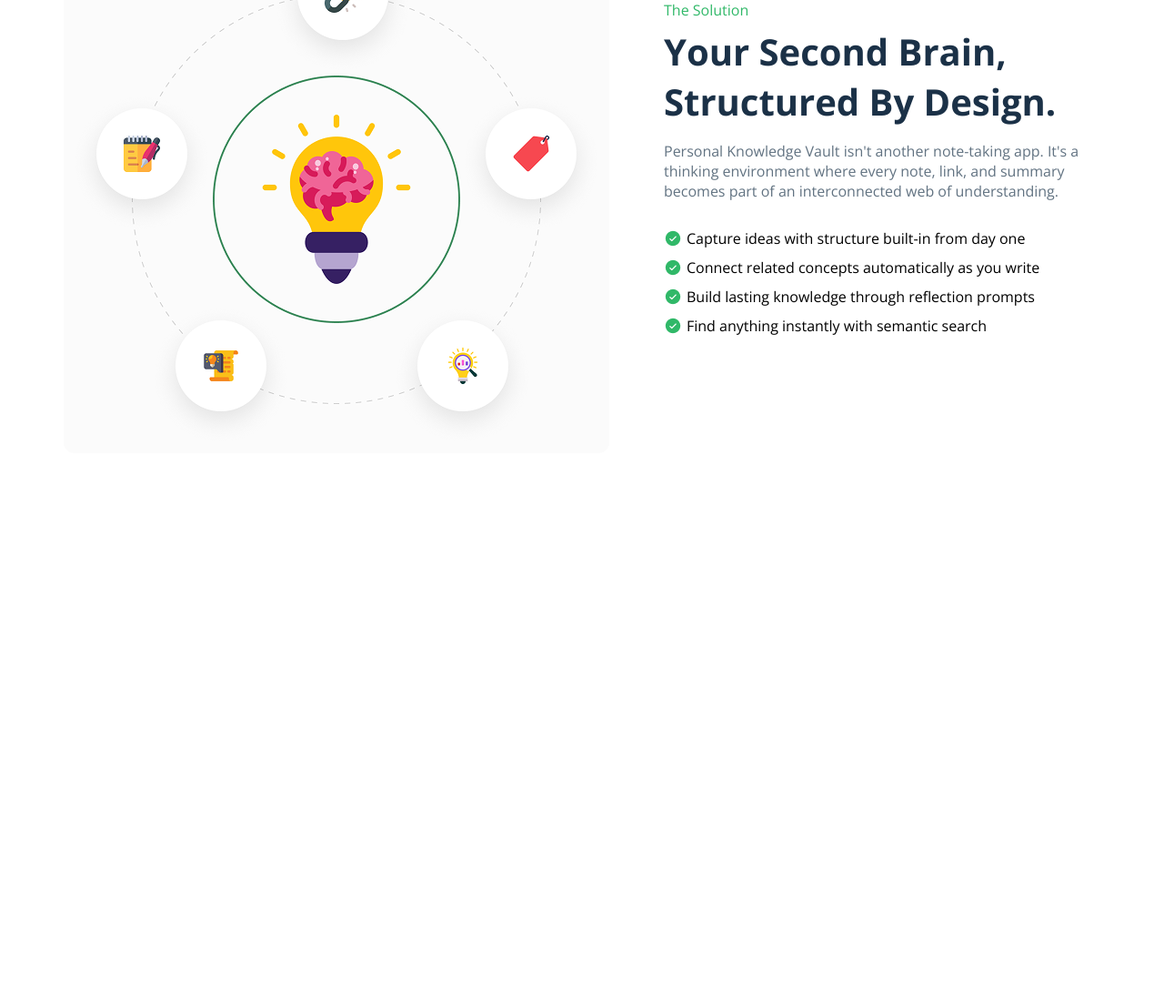
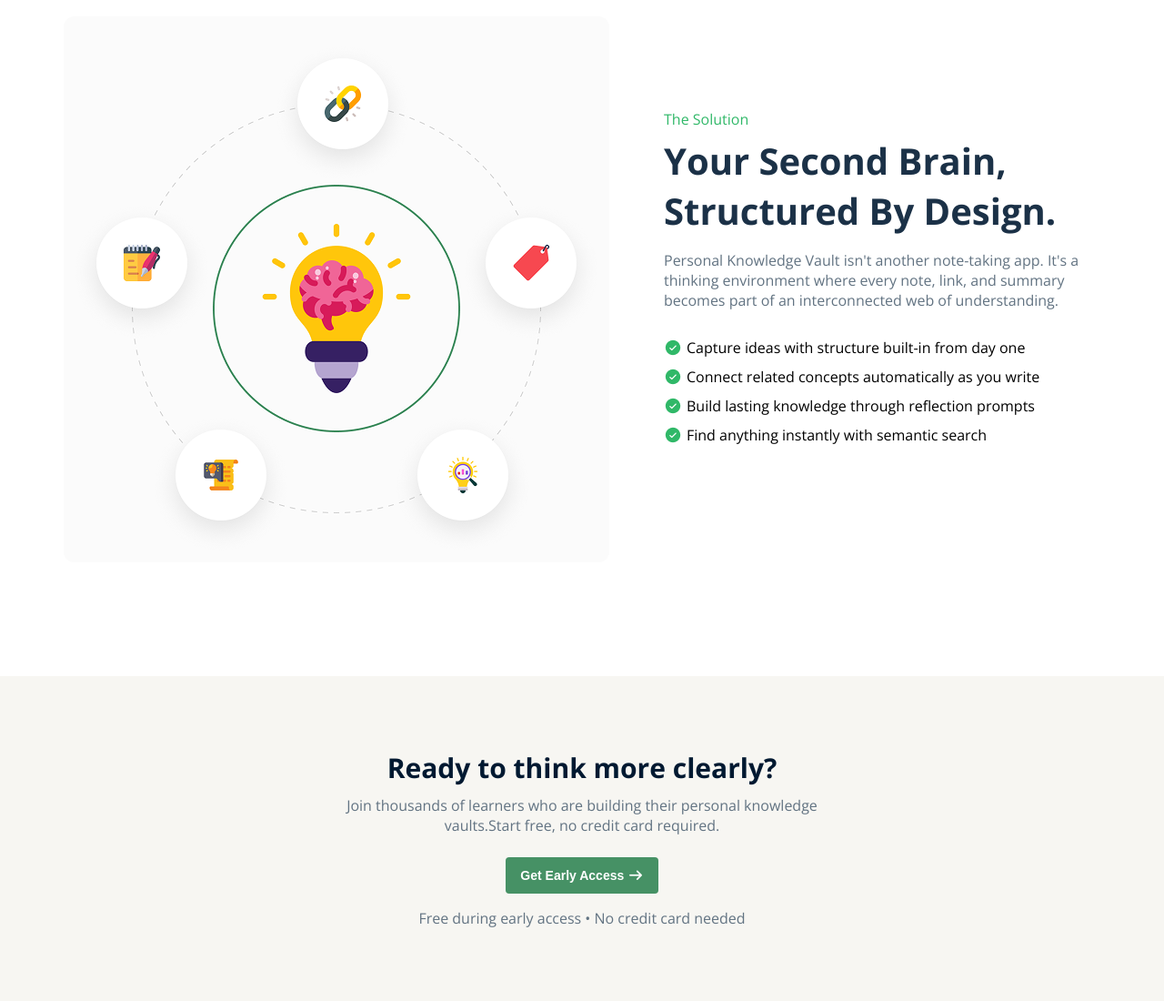
Before and after one commit to raimasaniyat/first-assignment, a plain HTML site: page index.html in a window 1280 px wide. Shown: the part 1466-2566 px from the top of the page at 91% size. Before the commit the page ends 1969 px from the top, so only its background shows below. Drawn offline with nearby package versions, Linux system fonts and the light colour scheme.

Commit message:
challange done

```diff
--- a/assets/style.css
+++ b/assets/style.css
@@ -71,21 +71,21 @@ header{
     font-weight: 400;
 }
 .nav-section ul li a:hover{
-    color: #30b868;
+    color: #469165;
 }
 button{
     font-size: 14px;
     font-weight: 600;
     color: #fff;
-    background-color: #30b868;
+    background-color: #469165;
     border: 2px solid transparent;
     padding: 10px 14px;
     border-radius: 4px;
 }
 .nav-section button:hover{
     background-color: transparent;
-    color: #30b868;
-    border: 2px solid #30b868;
+    color: #469165;
+    border: 2px solid #469165;
 }
 .banner-parent{
     max-width: 770px;
@@ -178,6 +178,9 @@ span{
     align-items: center;
     margin: 0 auto;
 }
+.solution{
+    padding: 120px 0;
+}
 .solution-parent{
     display: flex;
     justify-content: center;
@@ -212,3 +215,25 @@ span{
     font-weight: 400;
     margin-bottom: 10px;
 }
+.challange .section-header{
+    max-width: 600px;
+    margin: 0 auto;
+}
+.challange{
+    background-color: #F7F6F2;
+    padding: 80px 0;
+}
+.challange .section-header p{
+    margin: 10px 0 24px;
+}
+.challange-main{
+    text-align: center;
+}
+.challange-main button{
+    margin-bottom: 16px;
+}
+.challange-main button:hover{
+    background-color: transparent;
+    color: #469165;
+    border: 2px solid #469165;
+}
--- a/index.html
+++ b/index.html
@@ -112,5 +112,17 @@ Structured By Design.</h2>
             </div>
         </div>
     </section>
+    <section class="challange">
+        <div class="container">
+            <div class="section-header">
+                    <h3>Ready to think more clearly?</h3>
+                    <p>Join thousands of learners who are building their personal knowledge vaults.Start free, no credit card required.</p>
+            </div>
+            <div class="challange-main">
+                <button>Get Early Access <i class="fa-solid fa-arrow-right"></i></button>
+                <p>Free during early access • No credit card needed</p>
+            </div>
+        </div>
+    </section>
 </body>
 </html>
```
